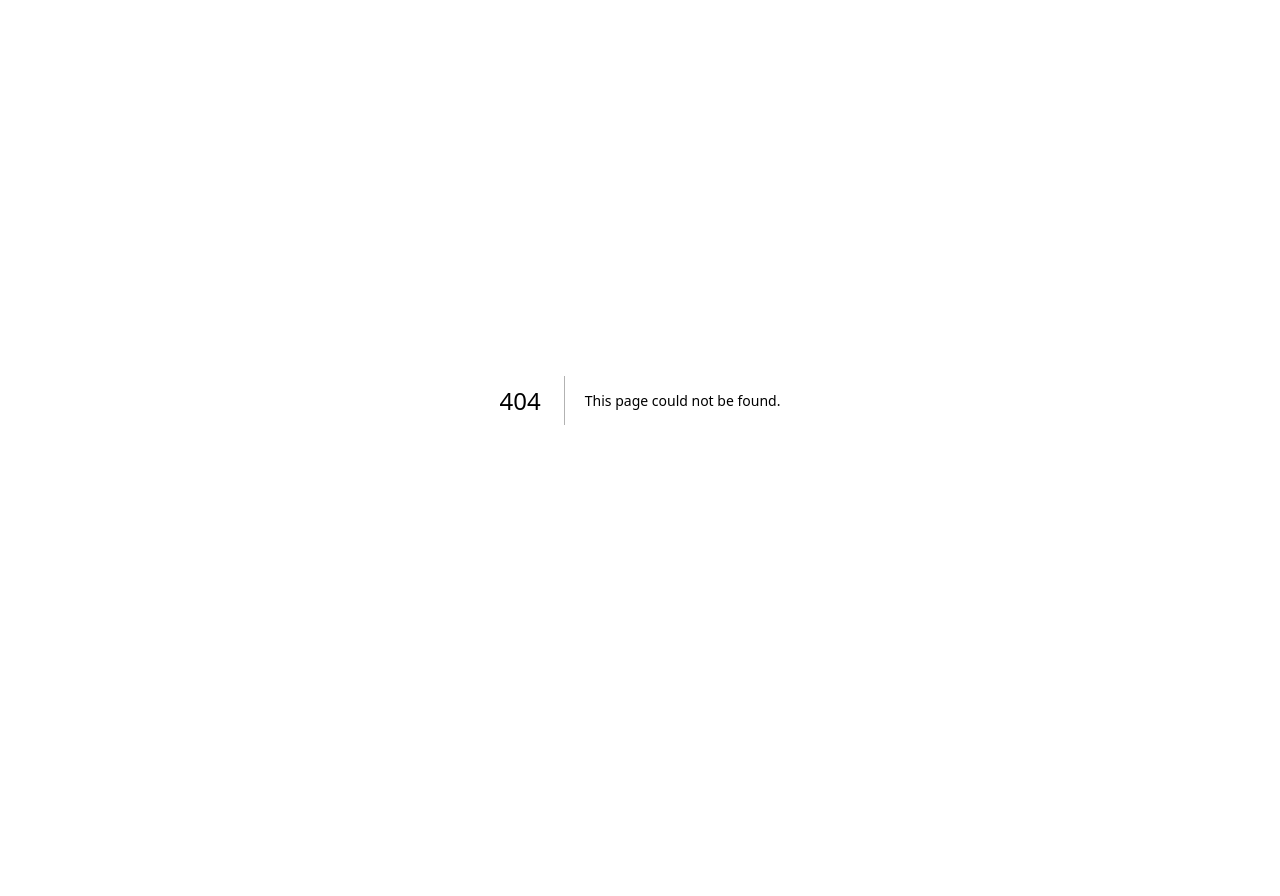
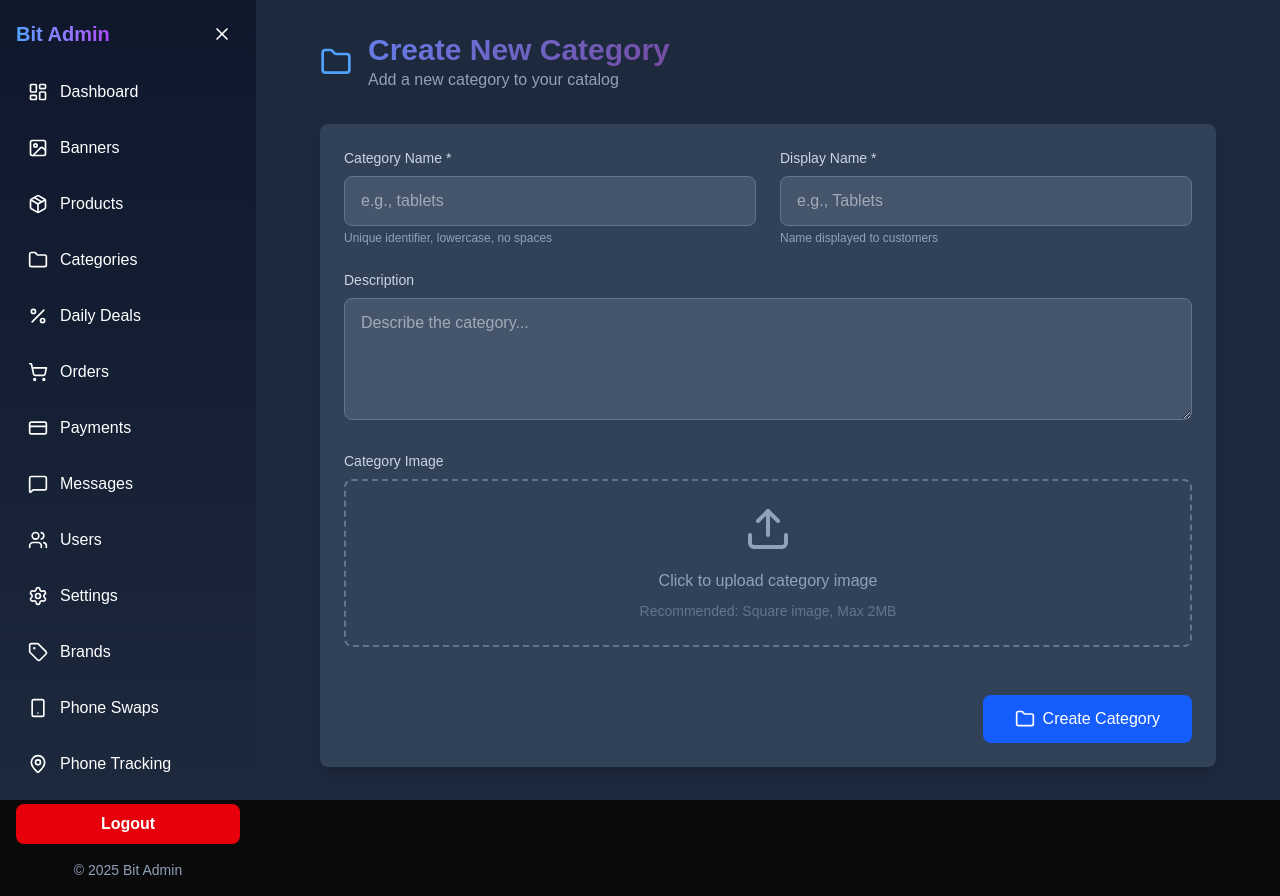
Before and after one commit to chukwuagoziesolomon/bit-admin, a Next.js app: page /categories in a window 1280 px wide. Before the commit this address had no page. Before the commit the page ends 800 px from the top, so only its background shows below. Built offline with nearby package versions, Linux system fonts and the light colour scheme.

Commit message:
did some changes

```diff
--- /dev/null
+++ b/src/app/categories/page.tsx
@@ -0,0 +1,268 @@
+'use client';
+
+import { useState } from 'react';
+import { motion } from 'framer-motion';
+import { Menu, Folder, Upload, Image } from 'lucide-react';
+import toast, { Toaster } from 'react-hot-toast';
+import Sidebar from '../../components/Sidebar';
+
+interface CategoryFormData {
+  name: string;
+  display_name: string;
+  description: string;
+  image: string;
+}
+
+export default function Categories() {
+  const [sidebarOpen, setSidebarOpen] = useState(true);
+  const [loading, setLoading] = useState(false);
+  const [imageFile, setImageFile] = useState<File | null>(null);
+  const [formData, setFormData] = useState<CategoryFormData>({
+    name: '',
+    display_name: '',
+    description: '',
+    image: '',
+  });
+
+  const handleInputChange = (e: React.ChangeEvent<HTMLInputElement | HTMLTextAreaElement>) => {
+    const { name, value } = e.target;
+
+    setFormData(prev => ({
+      ...prev,
+      [name]: value,
+    }));
+  };
+
+  const handleImageUpload = (e: React.ChangeEvent<HTMLInputElement>) => {
+    const files = e.target.files;
+    if (files && files[0]) {
+      setImageFile(files[0]);
+    }
+  };
+
+  const removeImage = () => {
+    setImageFile(null);
+  };
+
+  const handleSubmit = async (e: React.FormEvent) => {
+    e.preventDefault();
+    setLoading(true);
+
+    try {
+      const token = localStorage.getItem('token');
+      const formDataToSend = new FormData();
+
+      // Add all form fields
+      Object.entries(formData).forEach(([key, value]) => {
+        formDataToSend.append(key, String(value));
+      });
+
+      // Add image if provided
+      if (imageFile) {
+        formDataToSend.append('image', imageFile);
+      }
+
+      const response = await fetch(`${process.env.NEXT_PUBLIC_API_BASE_URL}/api/categories/add/`, {
+        method: 'POST',
+        headers: {
+          'Authorization': `Token ${token}`,
+        },
+        body: formDataToSend,
+      });
+
+      const result = await response.json();
+
+      if (!response.ok) {
+        // Handle validation errors
+        const errorMessages = Object.entries(result)
+          .map(([field, errors]) => `${field}: ${Array.isArray(errors) ? errors.join(', ') : errors}`)
+          .join('\n');
+        throw new Error(errorMessages);
+      }
+
+      toast.success('Category created successfully!');
+
+      // Reset form
+      setFormData({
+        name: '',
+        display_name: '',
+        description: '',
+        image: '',
+      });
+      setImageFile(null);
+
+    } catch (error) {
+      toast.error(error instanceof Error ? error.message : 'Failed to create category');
+    } finally {
+      setLoading(false);
+    }
+  };
+
+  return (
+    <div className="flex h-screen bg-slate-900">
+      <Sidebar isOpen={sidebarOpen} onToggle={() => setSidebarOpen(!sidebarOpen)} />
+      <main className="flex-1 p-4 md:p-8 bg-slate-800 overflow-auto">
+        <button
+          onClick={() => setSidebarOpen(true)}
+          className="md:hidden fixed top-4 left-4 z-30 p-2 bg-slate-700 rounded-lg text-white"
+        >
+          <Menu size={20} />
+        </button>
+
+        <div className="max-w-4xl mx-auto">
+          <motion.div
+            className="flex items-center gap-4 mb-8"
+            initial={{ opacity: 0, x: -20 }}
+            animate={{ opacity: 1, x: 0 }}
+            transition={{ duration: 0.6 }}
+          >
+            <Folder className="text-blue-400" size={32} />
+            <div>
+              <h1 className="text-2xl md:text-3xl font-bold gradient-text">Create New Category</h1>
+              <p className="text-slate-400">Add a new category to your catalog</p>
+            </div>
+          </motion.div>
+
+          <motion.form
+            onSubmit={handleSubmit}
+            className="bg-slate-700 p-6 rounded-lg shadow-lg space-y-6"
+            initial={{ opacity: 0, y: 20 }}
+            animate={{ opacity: 1, y: 0 }}
+            transition={{ delay: 0.2, duration: 0.6 }}
+          >
+            {/* Basic Information */}
+            <div className="grid grid-cols-1 md:grid-cols-2 gap-6">
+              <div>
+                <label className="block text-sm font-medium text-slate-300 mb-2">
+                  Category Name *
+                </label>
+                <input
+                  type="text"
+                  name="name"
+                  value={formData.name}
+                  onChange={handleInputChange}
+                  className="w-full px-4 py-3 bg-slate-600 border border-slate-500 rounded-lg focus:outline-none focus:ring-2 focus:ring-blue-500 text-white"
+                  placeholder="e.g., tablets"
+                  required
+                />
+                <p className="text-xs text-slate-400 mt-1">Unique identifier, lowercase, no spaces</p>
+              </div>
+
+              <div>
+                <label className="block text-sm font-medium text-slate-300 mb-2">
+                  Display Name *
+                </label>
+                <input
+                  type="text"
+                  name="display_name"
+                  value={formData.display_name}
+                  onChange={handleInputChange}
+                  className="w-full px-4 py-3 bg-slate-600 border border-slate-500 rounded-lg focus:outline-none focus:ring-2 focus:ring-blue-500 text-white"
+                  placeholder="e.g., Tablets"
+                  required
+                />
+                <p className="text-xs text-slate-400 mt-1">Name displayed to customers</p>
+              </div>
+            </div>
+
+            {/* Description */}
+            <div>
+              <label className="block text-sm font-medium text-slate-300 mb-2">
+                Description
+              </label>
+              <textarea
+                name="description"
+                value={formData.description}
+                onChange={handleInputChange}
+                rows={4}
+                className="w-full px-4 py-3 bg-slate-600 border border-slate-500 rounded-lg focus:outline-none focus:ring-2 focus:ring-blue-500 text-white"
+                placeholder="Describe the category..."
+              />
+            </div>
+
+            {/* Image Upload */}
+            <div>
+              <label className="block text-sm font-medium text-slate-300 mb-2">
+                Category Image
+              </label>
+              <div className="border-2 border-dashed border-slate-500 rounded-lg p-6 text-center">
+                <input
+                  type="file"
+                  accept="image/*"
+                  onChange={handleImageUpload}
+                  className="hidden"
+                  id="categoryImage"
+                />
+                <label htmlFor="categoryImage" className="cursor-pointer">
+                  <Upload className="mx-auto mb-4 text-slate-400" size={48} />
+                  <p className="text-slate-400 mb-2">Click to upload category image</p>
+                  <p className="text-slate-500 text-sm">Recommended: Square image, Max 2MB</p>
+                </label>
+                {imageFile && (
+                  <div className="mt-4">
+                    <div className="inline-flex items-center gap-2 bg-slate-600 px-4 py-2 rounded-lg">
+                      <Image className="text-blue-400" size={16} />
+                      <span className="text-white text-sm">{imageFile.name}</span>
+                      <button
+                        type="button"
+                        onClick={removeImage}
+                        className="text-red-400 hover:text-red-300 ml-2"
+                      >
+                        ✕
+                      </button>
+                    </div>
+                  </div>
+                )}
+              </div>
+            </div>
+
+            {/* Submit Button */}
+            <div className="flex justify-end pt-6">
+              <button
+                type="submit"
+                disabled={loading}
+                className="px-8 py-3 bg-blue-600 hover:bg-blue-700 disabled:bg-gray-600 text-white rounded-lg transition-colors font-medium flex items-center gap-2"
+              >
+                {loading ? (
+                  <>
+                    <div className="animate-spin rounded-full h-4 w-4 border-b-2 border-white"></div>
+                    Creating Category...
+                  </>
+                ) : (
+                  <>
+                    <Folder size={20} />
+                    Create Category
+                  </>
+                )}
+              </button>
+            </div>
+          </motion.form>
+        </div>
+      </main>
+
+      <Toaster
+        position="top-right"
+        toastOptions={{
+          duration: 4000,
+          style: {
+            background: '#1e293b',
+            color: '#f1f5f9',
+            border: '1px solid #475569',
+          },
+          success: {
+            iconTheme: {
+              primary: '#10b981',
+              secondary: '#f1f5f9',
+            },
+          },
+          error: {
+            iconTheme: {
+              primary: '#ef4444',
+              secondary: '#f1f5f9',
+            },
+          },
+        }}
+      />
+    </div>
+  );
+}
--- a/src/components/Sidebar.tsx
+++ b/src/components/Sidebar.tsx
@@ -16,13 +16,15 @@ import {
   Users,
   Menu,
   X,
-  Percent
+  Percent,
+  Folder
 } from 'lucide-react';
 
 const menuItems = [
   { name: 'Dashboard', icon: LayoutDashboard, href: '/dashboard' },
   { name: 'Banners', icon: Image, href: '/banners' },
   { name: 'Products', icon: Package, href: '/products' },
+  { name: 'Categories', icon: Folder, href: '/categories' },
   { name: 'Daily Deals', icon: Percent, href: '/daily-deals' },
   { name: 'Orders', icon: ShoppingCart, href: '/orders' },
   { name: 'Payments', icon: CreditCard, href: '/payments' },
```
